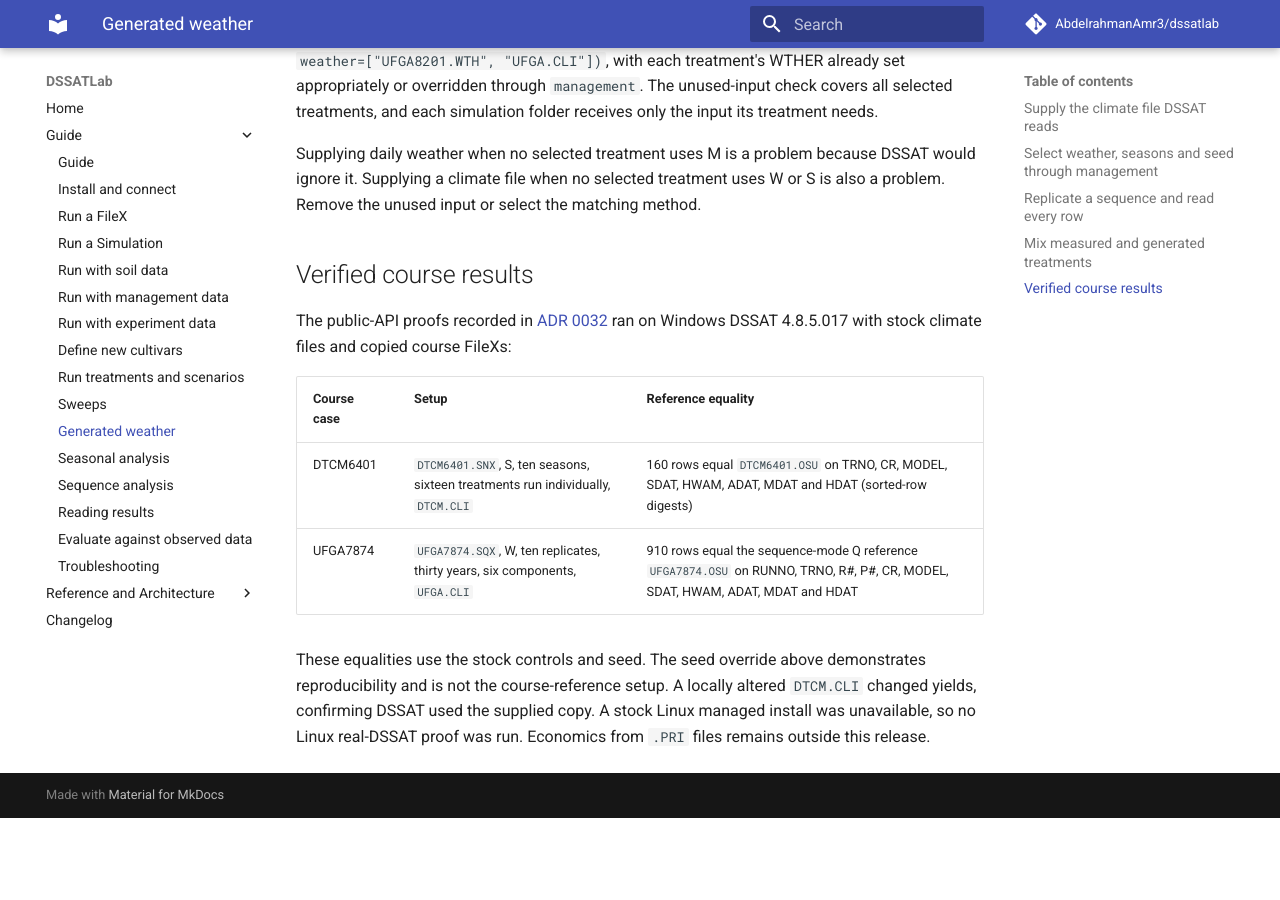
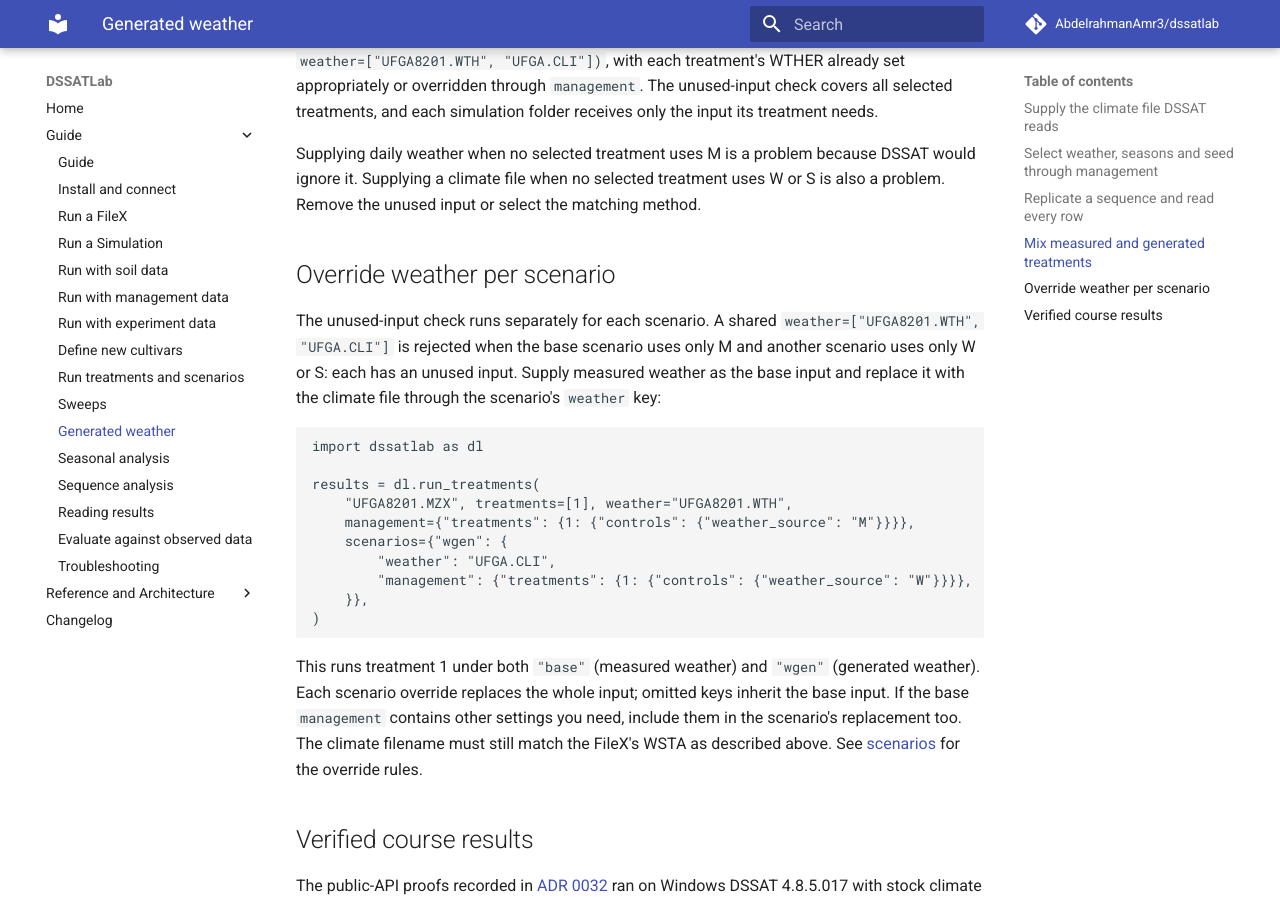
Before and after one commit to AbdelrahmanAmr3/dssatlab, an MkDocs documentation site: the page built from docs/guide/generated-weather.md, in a window 1280 px wide and 900 px high, scrolled down 3114 px. Built offline with MkDocs 1.6.1 and Material for MkDocs 9.7.7, drawn with Linux system fonts in a browser that asks for light colours; comment, search, counter and statistics services are not loaded; before the commit the page ends 3932 px from its top, so only the background shows below that.

Commit message:
Document measured-base generated scenario, add ADR 0031 to nav (#305)
Co-Authored-By: Claude Sonnet 5.5 <noreply@anthropic.com>

````diff
--- a/docs/guide/generated-weather.md
+++ b/docs/guide/generated-weather.md
@@ -136,6 +136,34 @@ Supplying daily weather when no selected treatment uses M is a problem because
 DSSAT would ignore it. Supplying a climate file when no selected treatment uses
 W or S is also a problem. Remove the unused input or select the matching method.
 
+## Override weather per scenario
+
+The unused-input check runs separately for each scenario. A shared
+`weather=["UFGA8201.WTH", "UFGA.CLI"]` is rejected when the base scenario uses
+only M and another scenario uses only W or S: each has an unused input.
+Supply measured weather as the base input and replace it with the climate file
+through the scenario's `weather` key:
+
+```python
+import dssatlab as dl
+
+results = dl.run_treatments(
+    "UFGA8201.MZX", treatments=[1], weather="UFGA8201.WTH",
+    management={"treatments": {1: {"controls": {"weather_source": "M"}}}},
+    scenarios={"wgen": {
+        "weather": "UFGA.CLI",
+        "management": {"treatments": {1: {"controls": {"weather_source": "W"}}}},
+    }},
+)
+```
+
+This runs treatment 1 under both `"base"` (measured weather) and `"wgen"`
+(generated weather). Each scenario override replaces the whole input; omitted
+keys inherit the base input. If the base `management` contains other settings
+you need, include them in the scenario's replacement too. The climate filename
+must still match the FileX's WSTA as described above. See
+[scenarios](scenarios.md#overrides-replace-the-whole-input) for the override rules.
+
 ## Verified course results
 
 The public-API proofs recorded in [ADR 0032](../adr/0032-generated-weather-from-a-copied-climate-file.md#real-dssat-proofs)
--- a/mkdocs.yml
+++ b/mkdocs.yml
@@ -77,6 +77,7 @@ nav:
           - adr/0028-soil-analysis-and-environment-as-new-levels.md
           - adr/0029-stock-weather-anchor-checked-as-a-window.md
           - adr/0030-new-cultivars-under-the-users-own-code.md
+          - adr/0031-crop-entries-for-mixed-crop-treatments.md
           - adr/0032-generated-weather-from-a-copied-climate-file.md
           - adr/0033-net-returns-computed-in-python-at-expected-prices.md
       - Testing and CI: reference/testing-ci.md
````
